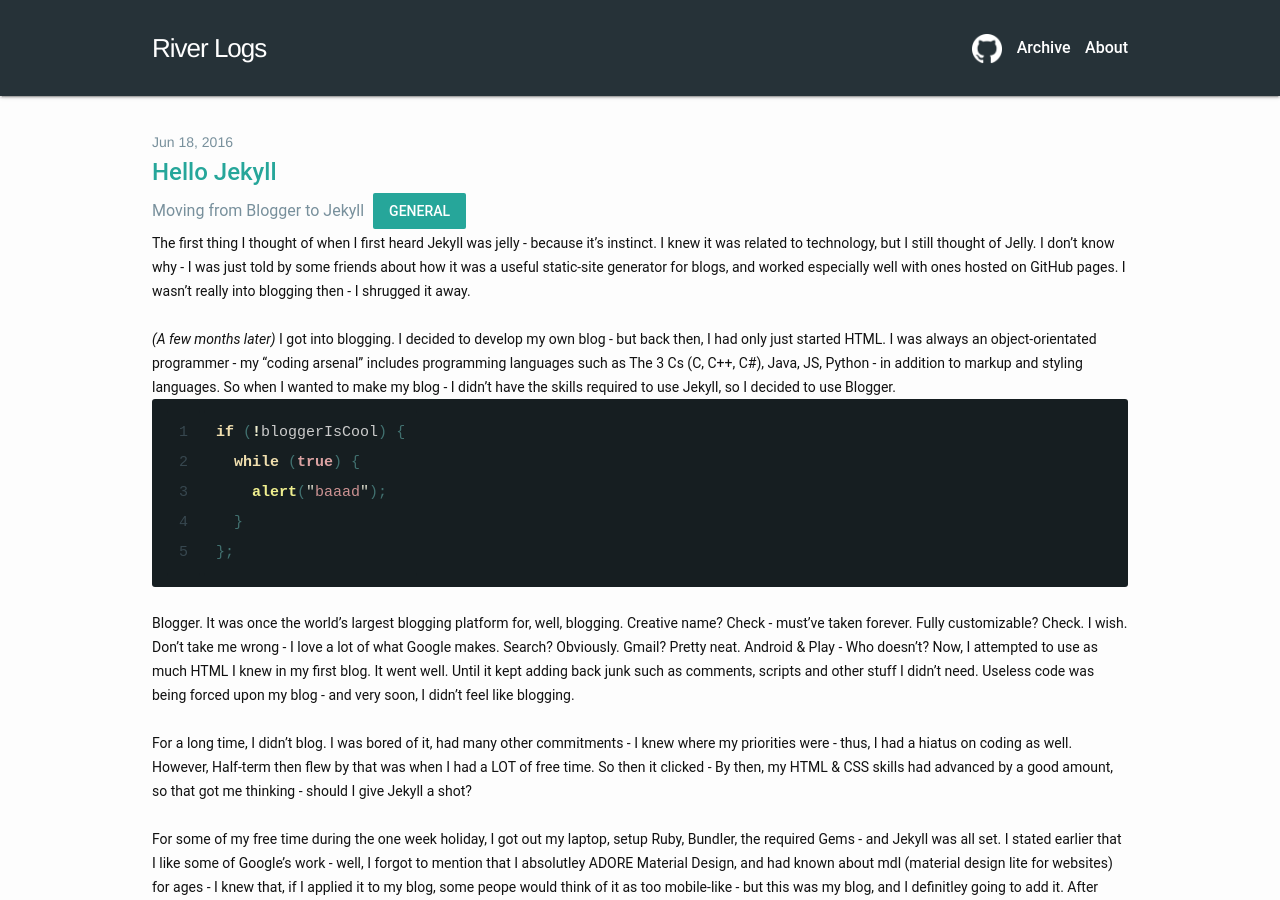
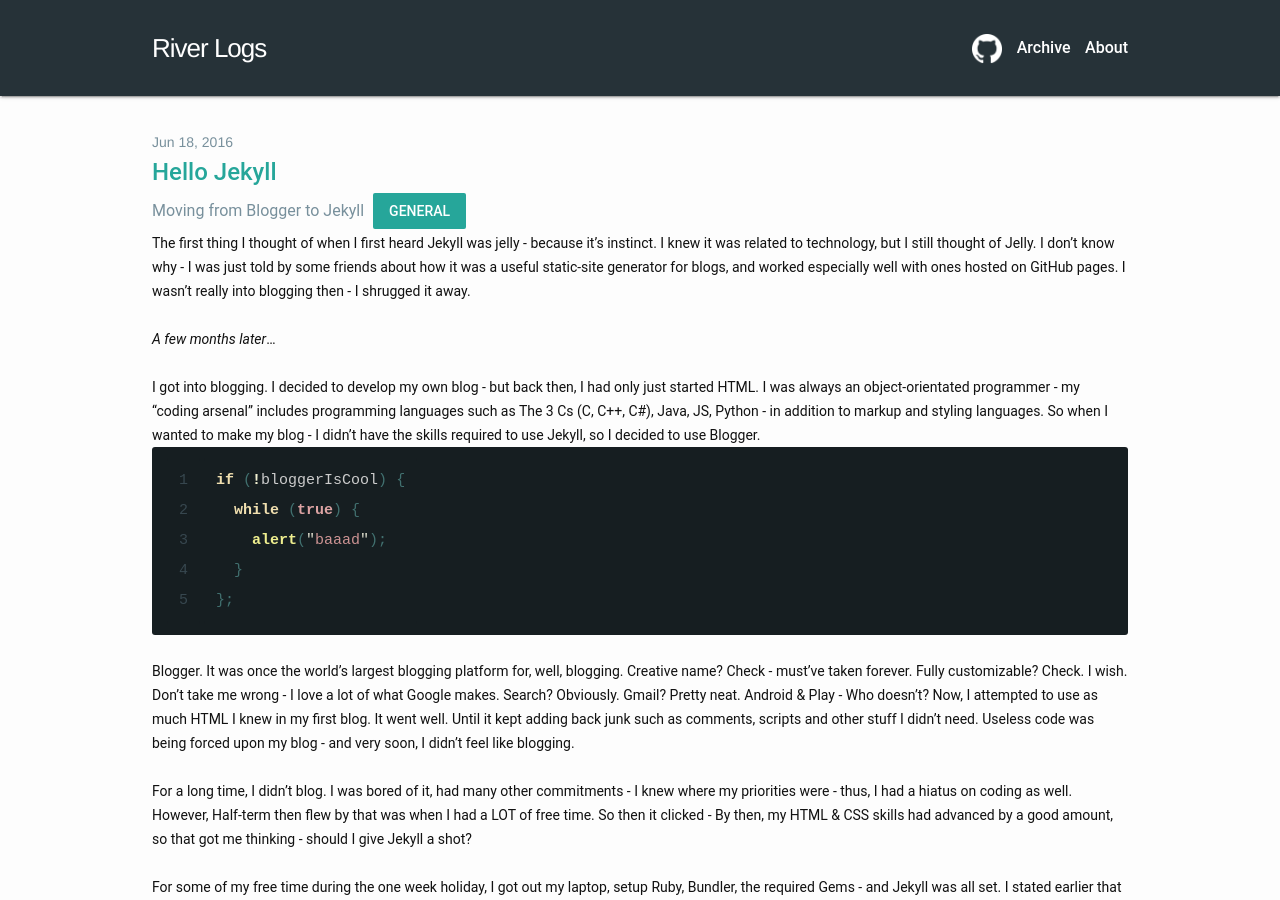
Before and after one commit to manasrawat/manasrawat.github.io, a Jekyll site: the page built from _posts/2016-06-18-hello-jekyll.markdown, in a window 1280 px wide and 900 px high. Built offline with Jekyll 4.4.1, drawn with Linux system fonts in a browser that asks for light colours.

Commit message:
Markdown working, renaming of blog

```diff
--- a/_posts/2016-06-18-hello-jekyll.markdown
+++ b/_posts/2016-06-18-hello-jekyll.markdown
@@ -8,7 +8,10 @@ description: "Moving from Blogger to Jekyll"
 The first thing I thought of when I first heard Jekyll was jelly - because it's instinct. I knew it was related to technology, but I still thought of Jelly. I don't know why - I was just told by some friends about how it was a useful static-site generator for blogs, and worked especially well with ones hosted on GitHub pages. I wasn't really into blogging then - I shrugged it away.
 <br>
 <br>
-_(A few months later)_ I got into blogging. I decided to develop my own blog - but back then, I had only just started HTML. I was always an object-orientated programmer - my "coding arsenal" includes programming languages such as The 3 Cs (C, C++, C#), Java, JS, Python - in addition to markup and styling languages. So when I wanted to make my blog - I didn't have the skills required to use Jekyll, so I decided to use Blogger.
+*A few months later*...
+<br>
+<br>
+I got into blogging. I decided to develop my own blog - but back then, I had only just started HTML. I was always an object-orientated programmer - my "coding arsenal" includes programming languages such as The 3 Cs (C, C++, C#), Java, JS, Python - in addition to markup and styling languages. So when I wanted to make my blog - I didn't have the skills required to use Jekyll, so I decided to use Blogger.
 {% highlight js linenos %}
 if (!bloggerIsCool) {
   while (true) {
```
